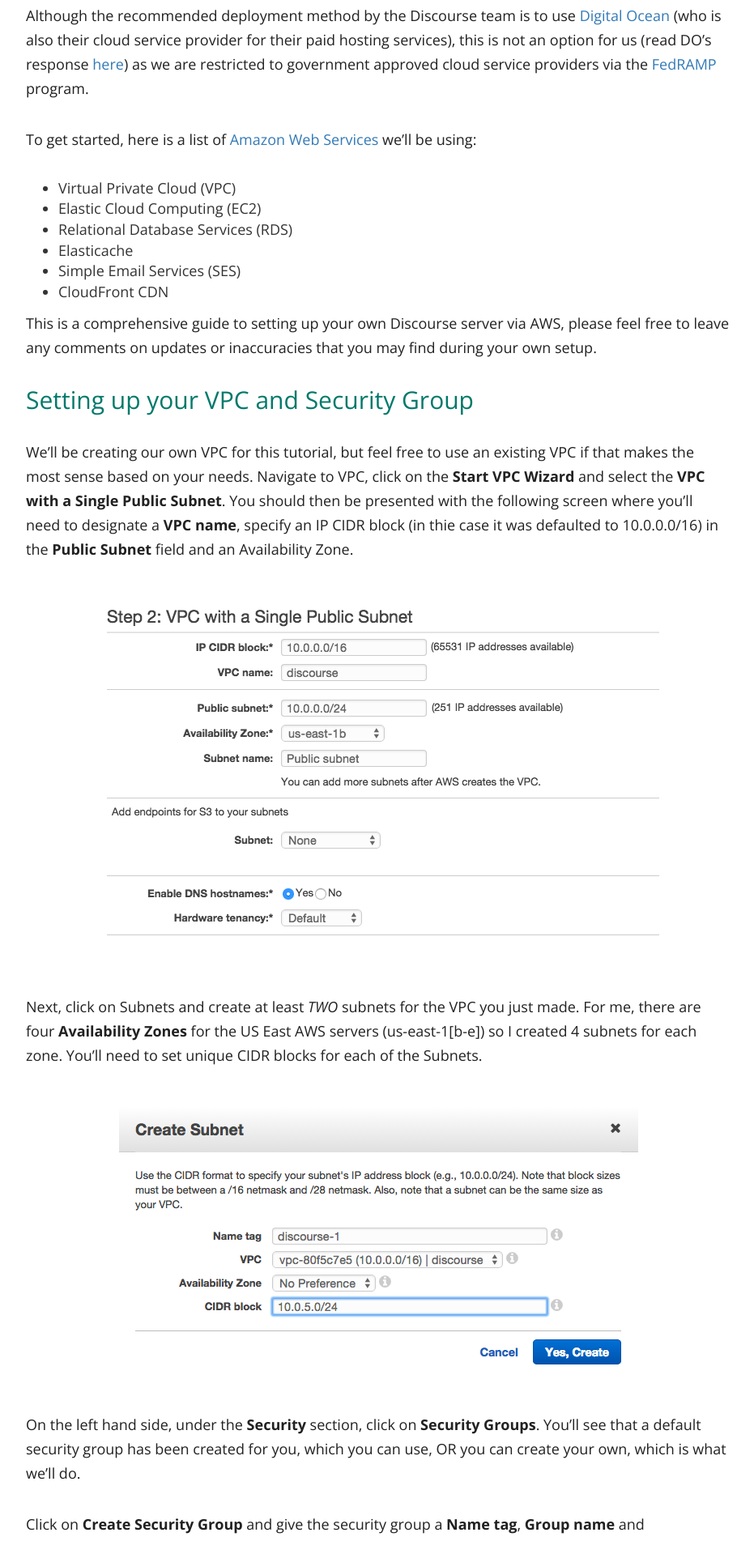
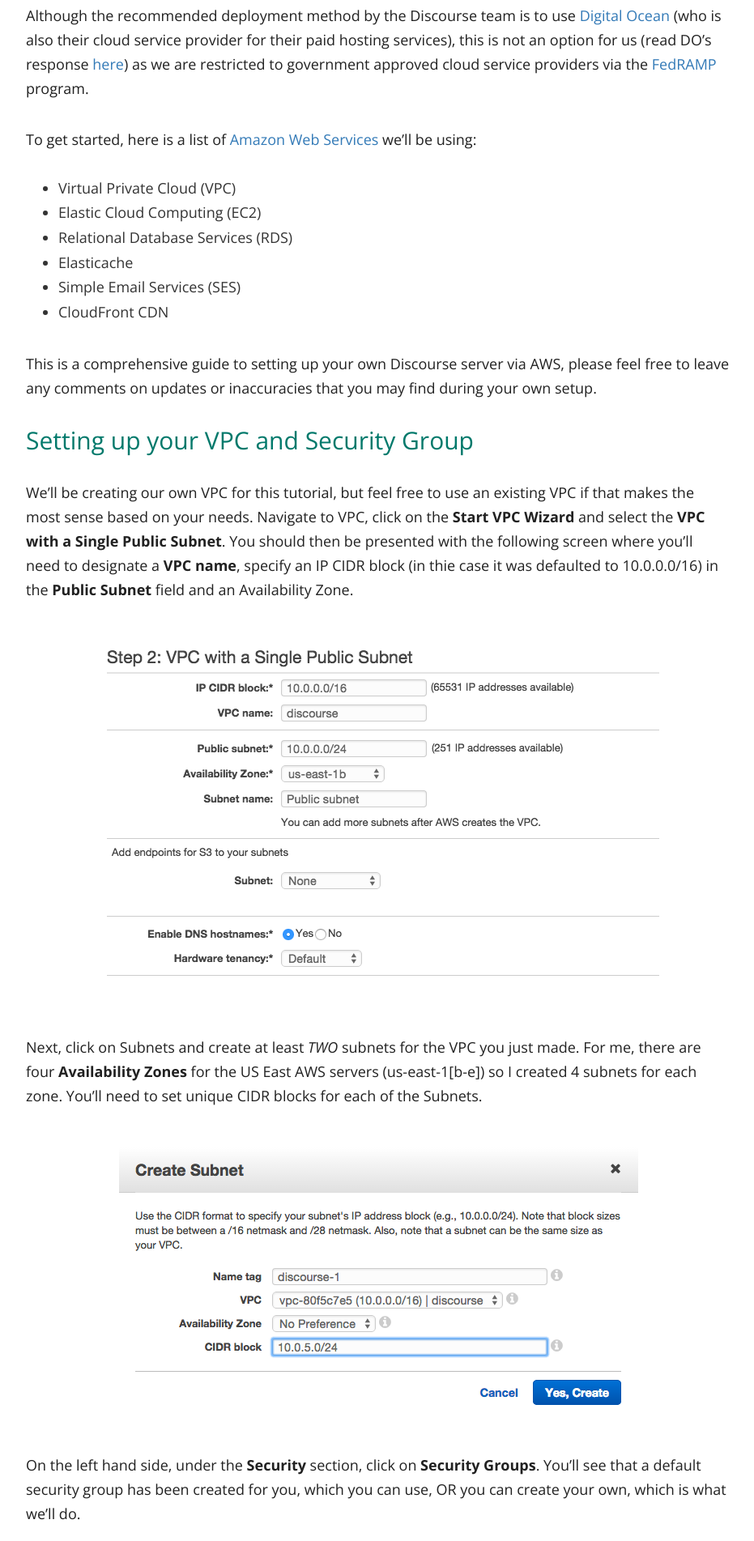
Before and after one commit to stroupaloop/stroupaloop-website, a Jekyll site: the page built from _posts/2015-05-24-discourse-setup-using-aws.md, in a window 1280 px wide. Shown: the part 476-2379 px from the top of the page at 81% size, without its empty margins (173-1104 px from the left). Built offline with Jekyll 4.4.1, drawn with Linux system fonts in a browser that asks for light colours; nearby versions of some CDN libraries; comment, search, counter and statistics services are not loaded.

Commit message:
another tweak to post formatting

```diff
--- a/_sass/_layout.scss
+++ b/_sass/_layout.scss
@@ -562,7 +562,9 @@
     margin-bottom:33px;
   }
   ul{
+    margin-bottom:35px;
     li{
+      margin-bottom:5px;
       font-size:18px;
     }
   }
```
